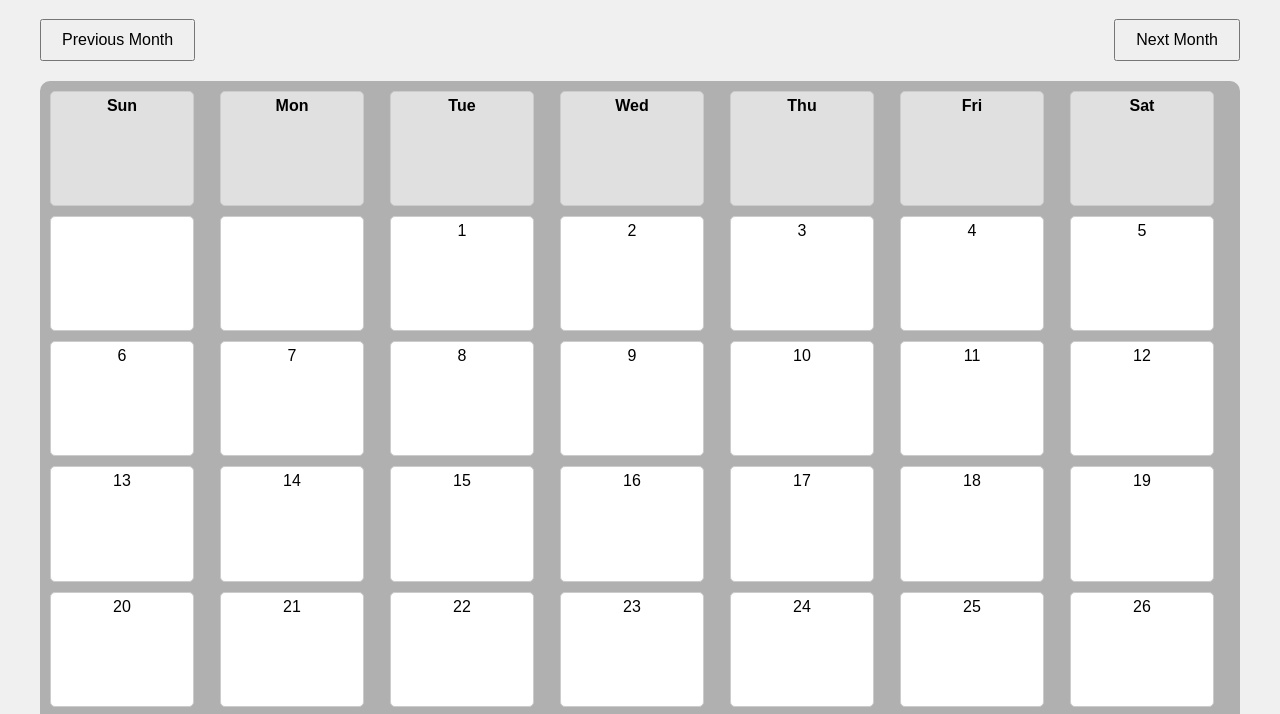
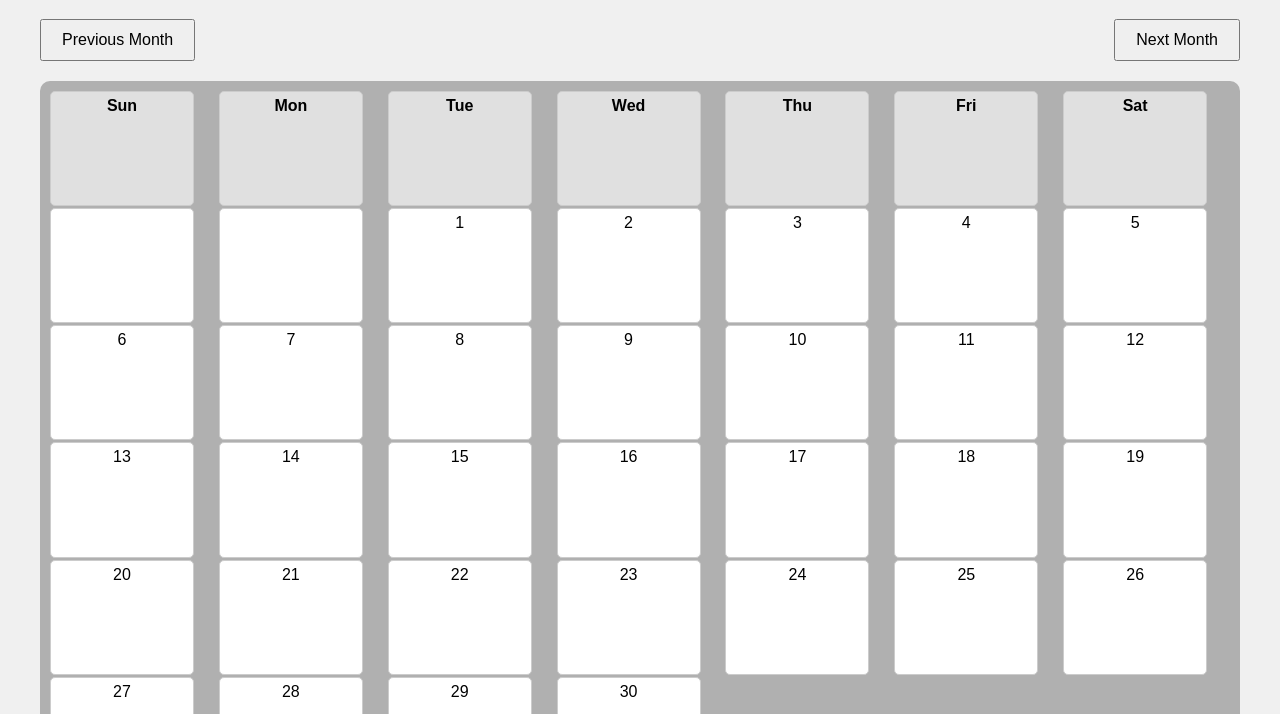
Before and after one commit to Kire2345/lossprevention, a plain HTML site: page index.html in a window 1280 px wide. Shown: the part 81-795 px from the top of the page. Drawn offline with Linux system fonts and the light colour scheme.

Commit message:
Update index.html

```diff
--- a/index.html
+++ b/index.html
@@ -19,7 +19,7 @@
         .calendar {
             display: grid;
             grid-template-columns: repeat(7, 1fr);
-            gap: 10px;
+            gap: 2px;
             background-color: #b0b0b0;
             padding: 10px;
             border-radius: 10px;
```
